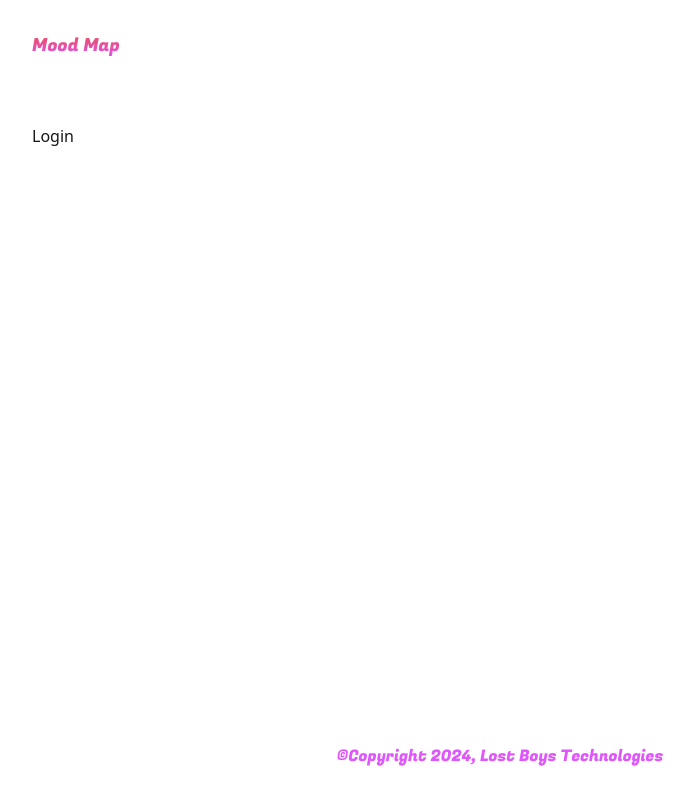
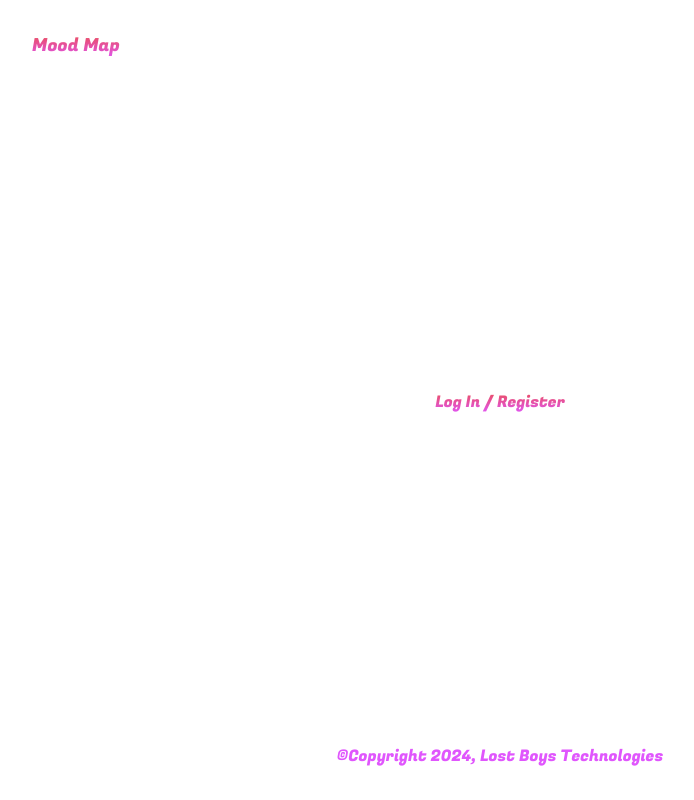
Before and after one commit to kenhoward/mood-map, a Next.js app: page /dashboard in a window 1280 px wide. Shown: the whole page, without its empty margins (140-834 px from the left). Built offline with nearby package versions, Linux system fonts and the light colour scheme.

Commit message:
fixing goolge font issue

```diff
--- a/components/Button.js
+++ b/components/Button.js
@@ -1,5 +1,8 @@
 import React from 'react';
-// TODO figure out why Google font is not importing correctly
+// fonts
+import { Fugaz_One } from 'next/font/google';
+
+const fugaz = Fugaz_One({ subsets: ["latin"], weight: ['400'], display: "swap" })
 
 export default function Button(props) {
     const { text, darkStyle } = props;
@@ -11,7 +14,7 @@
                     : 'text-[#fd79a8] border-[#e056fd] hover:text-[#e056fd]'
                 }`}
         >
-            <p style={{ fontFamily: "'Fugaz One', cursive" }} className='px-6 sm:px-10 whitespace-nowrap py-2 sm:py-3'>
+            <p className={`px-6 sm:px-10 whitespace-nowrap py-2 sm:py-3 ${fugaz.className}`}>
                 {text}
             </p>
         </button>
--- /dev/null
+++ b/components/Calendar.js
@@ -0,0 +1,7 @@
+import React from 'react'
+
+export default function Calendar() {
+    return (
+        <div>Calendar</div>
+    )
+}
--- a/components/Hero.js
+++ b/components/Hero.js
@@ -2,7 +2,7 @@
 // components
 import Button from './Button';
 // fonts
-import { Fugaz_One } from "next/font/google";
+import { Fugaz_One } from 'next/font/google';
 
 const fugaz = Fugaz_One({ subsets: ["latin"], weight: ['400'] })
 
--- a/components/Login.js
+++ b/components/Login.js
@@ -1,7 +1,12 @@
 import React from 'react'
+// fonts
+import { Fugaz_One } from 'next/font/google';
+const fugaz = Fugaz_One({ subsets: ["latin"], weight: ['400'], display: "swap" })
 
 export default function Login() {
     return (
-        <div>Login</div>
+        <div className='flex flex-col flex-1 justify-center items-center gap-4'>
+            <h3 className={`textGradient ${fugaz.className}`}>Log In / Register</h3>
+        </div>
     )
 }
```
